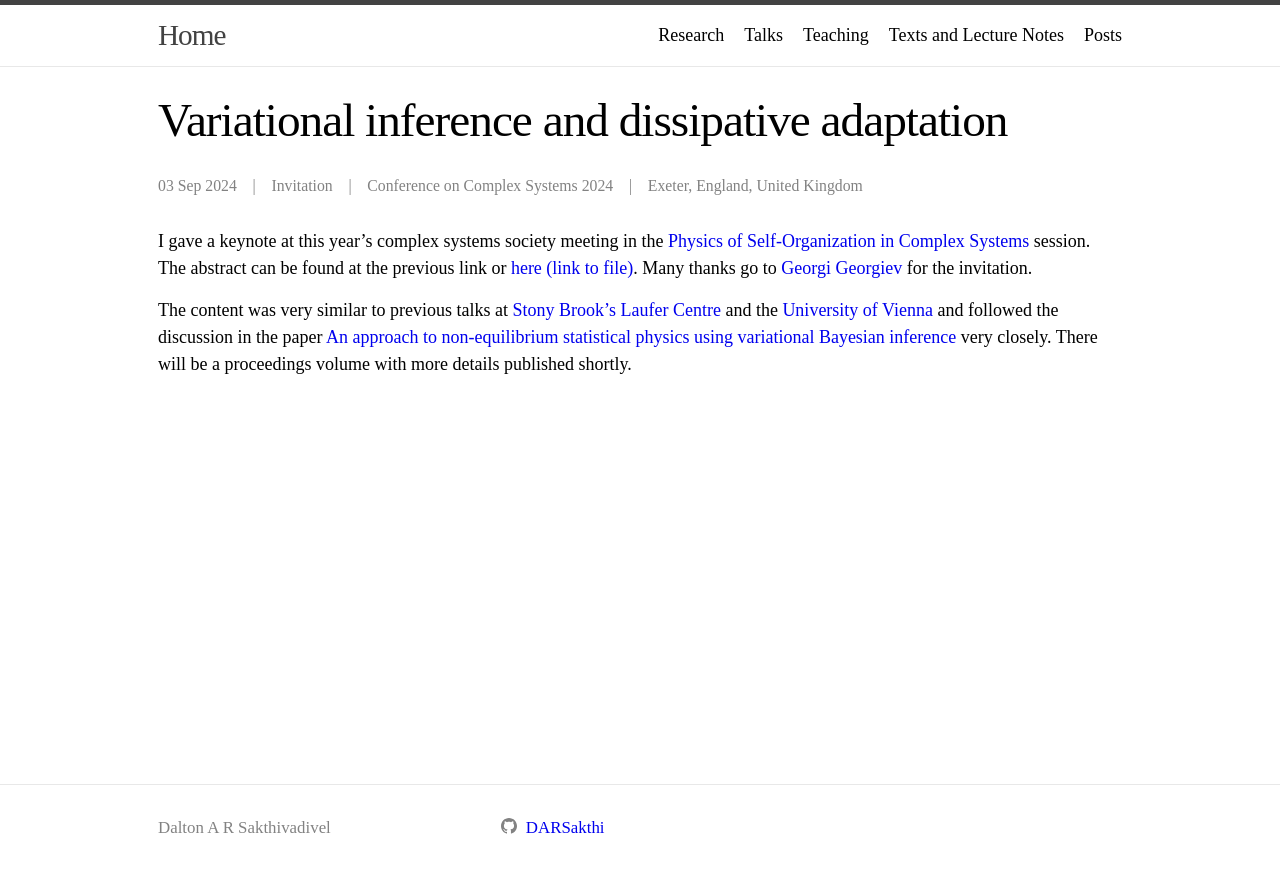
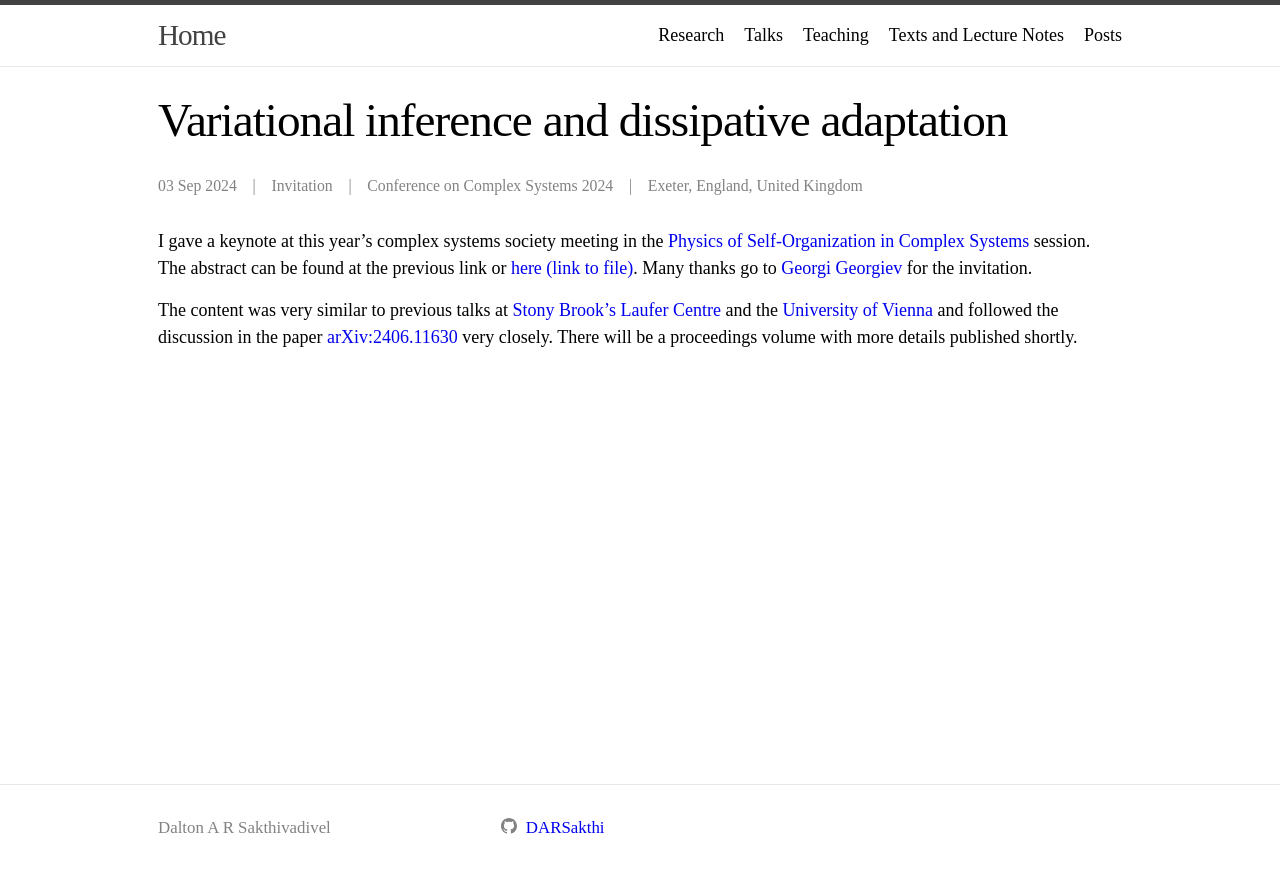
Before and after one commit to DARSakthi/DARSakthi.github.io, a Jekyll site: the page built from _talks/CSS-24.markdown, in a window 1280 px wide. Shown: the top 873 px of the page. Built offline with Jekyll 4.4.1, drawn with Linux system fonts in a browser that asks for light colours.

Commit message:
changed link

```diff
--- a/_talks/CSS-24.markdown
+++ b/_talks/CSS-24.markdown
@@ -10,4 +10,4 @@ location: "Exeter, England, United Kingdom"
 
 I gave a keynote at this year's complex systems society meeting in the [Physics of Self-Organization in Complex Systems](https://sites.google.com/view/physics-of-self-org-ccs24/home) session. The abstract can be found at the previous link or [here (link to file)](https://darsakthi.github.io/files/CCS%202024%20abs.pdf). Many thanks go to [Georgi Georgiev](https://scholar.google.com/citations?user=Hne_SUIAAAAJ&hl=en) for the invitation.
 
-The content was very similar to previous talks at [Stony Brook's Laufer Centre](https://darsakthi.github.io/talks/laufer-23) and the [University of Vienna](https://darsakthi.github.io/talks/wien-23) and followed the discussion in the paper [An approach to non-equilibrium statistical physics using variational Bayesian inference](https://arxiv.org/abs/2406.11630) very closely. There will be a proceedings volume with more details published shortly.
+The content was very similar to previous talks at [Stony Brook's Laufer Centre](https://darsakthi.github.io/talks/laufer-23) and the [University of Vienna](https://darsakthi.github.io/talks/wien-23) and followed the discussion in the paper [arXiv:2406.11630](https://arxiv.org/abs/2406.11630) very closely. There will be a proceedings volume with more details published shortly.
```
